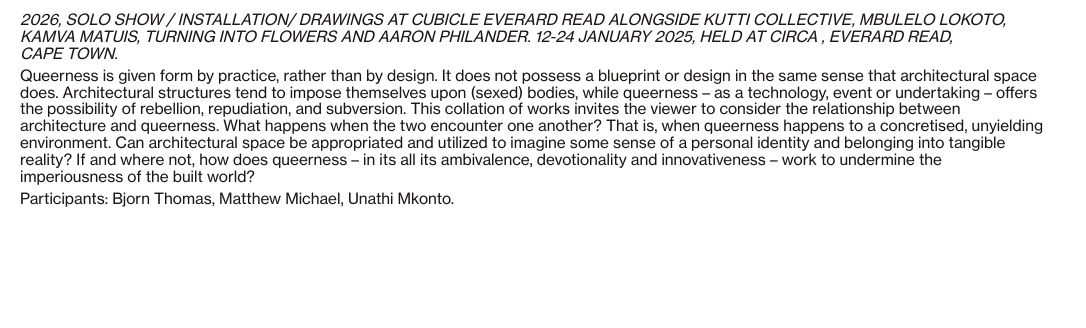
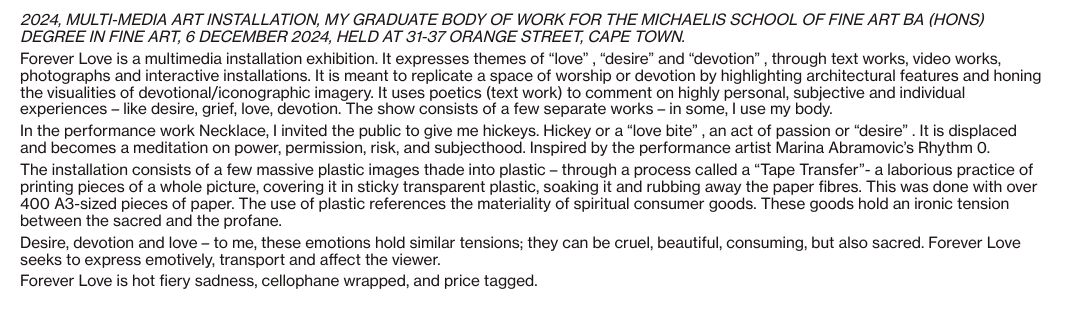
Before and after one commit to otto-line/LeahLuxMascher, a website: page Forever-Love.html in a window 1280 px wide. Shown: the part 62-390 px from the top of the page, without its empty margins (0-1086 px from the left). Drawn offline with Linux system fonts and the light colour scheme; files whose address does not match are found by name.

Commit message:
Update Forever-Love, about, and shrine-hotspot pages

```diff
--- a/Forever-Love.html
+++ b/Forever-Love.html
@@ -12,19 +12,29 @@
     <div class="project-container">
         <h1 class="project-title">Forever Love</h1>
         <div class="project-description">
-            <p style="text-transform: uppercase; font-style: italic;"> 2026, solo show / installation/ drawings at Cubicle
-Everard Read alongside Kutti Collective, Mbulelo Lokoto, Kamva Matuis, Turning into Flowers
-and Aaron Philander. 12-24 January 2025, held at CIRCA , Everard Read, Cape Town.</p>
-    <p>Queerness is given form by practice, rather than by design. It does not possess a blueprint or design in the
-same sense that architectural space does. Architectural structures tend to impose themselves upon
-(sexed) bodies, while queerness – as a technology, event or undertaking – offers the possibility of rebellion,
-repudiation, and subversion. This collation of works invites the viewer to consider the relationship
-between architecture and queerness. What happens when the two encounter one another? That is, when
-queerness happens to a concretised, unyielding environment. Can architectural space be appropriated
-and utilized to imagine some sense of a personal identity and belonging into tangible reality? If and where
-not, how does queerness – in its all its ambivalence, devotionality and innovativeness – work to undermine
-the imperiousness of the built world?</p>
-            <p>Participants: Bjorn Thomas, Matthew Michael, Unathi Mkonto.</p>
+            <p style="text-transform: uppercase; font-style: italic;">  2024, multi-media art installation, my graduate body of work for the Michaelis
+School of Fine Art BA (Hons) degree in Fine Art, 6 December 2024, held at 31-37 Orange Street, Cape
+Town.</p>
+    <p>Forever Love is a multimedia installation exhibition. It expresses themes of “love” , “desire”
+and “devotion” , through text works, video works, photographs and interactive installations. It
+is meant to replicate a space of worship or devotion by highlighting architectural features and
+honing the visualities of devotional/iconographic imagery. It uses poetics (text work) to
+comment on highly personal, subjective and individual experiences – like desire, grief, love,
+devotion. The show consists of a few separate works – in some, I use my body.</p>
+            <p>In the performance work Necklace, I invited the public to give me hickeys. Hickey or a “love
+bite” , an act of passion or “desire” . It is displaced and becomes a meditation on power,
+permission, risk, and subjecthood. Inspired by the performance artist Marina Abramovic’s
+Rhythm 0.</p>
+<p>The installation consists of a few massive plastic images thade into plastic – through a
+process called a “Tape Transfer”- a laborious practice of printing pieces of a whole picture,
+covering it in sticky transparent plastic, soaking it and rubbing away the paper fibres. This was
+done with over 400 A3-sized pieces of paper. The use of plastic references the materiality of
+spiritual consumer goods. These goods hold an ironic tension between the sacred and the
+profane.</p>
+<p>Desire, devotion and love – to me, these emotions hold similar tensions; they can be cruel,
+beautiful, consuming, but also sacred. Forever Love seeks to express emotively, transport
+and affect the viewer.</p>
+<p> Forever Love is hot fiery sadness, cellophane wrapped, and price tagged.</p>
 </div>
 
         <div class="image-grid">
```
Also changed, not shown: about.html (+2 -2 lines), shrine-hotspot.html (+1 -1 lines).
